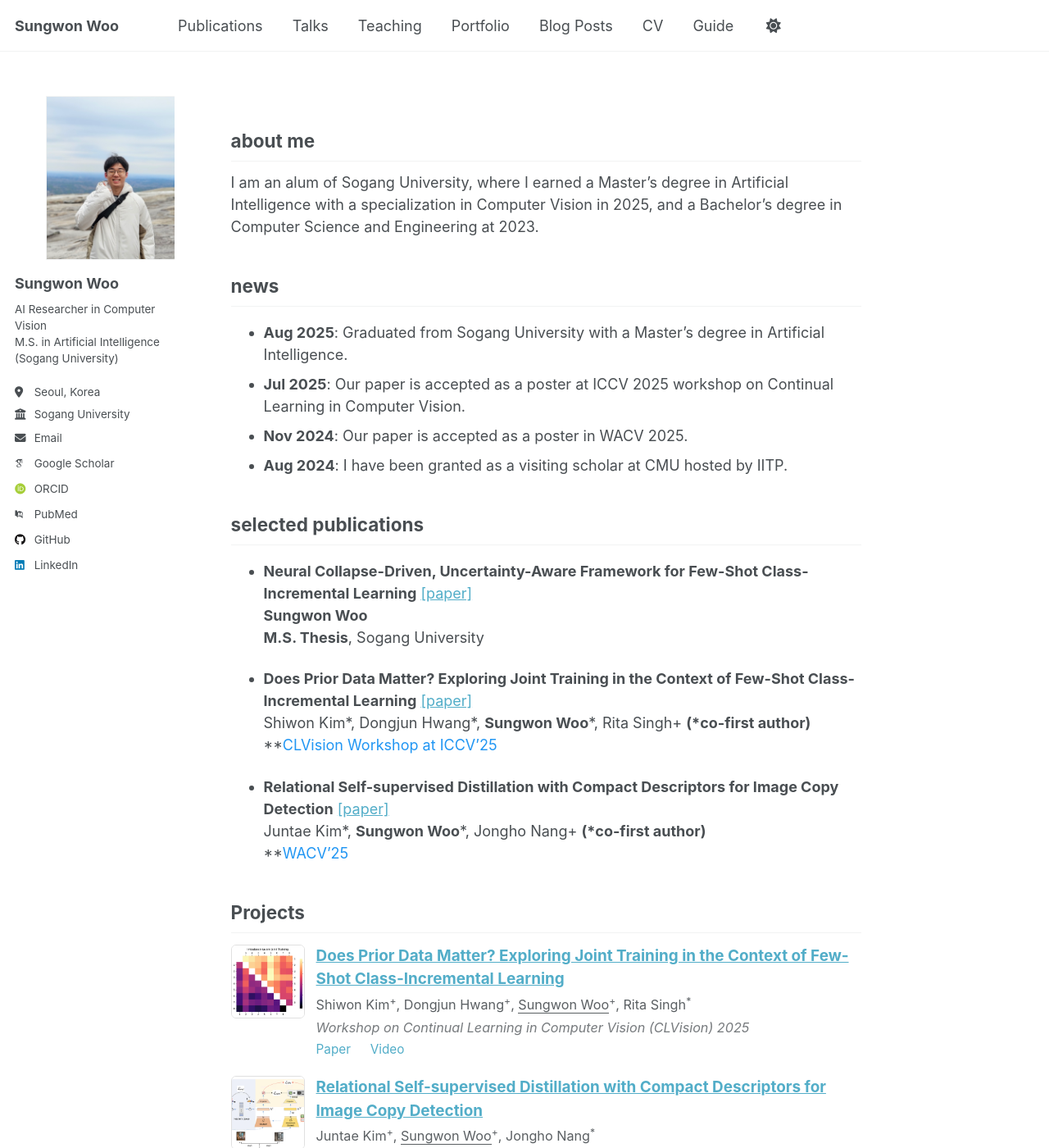
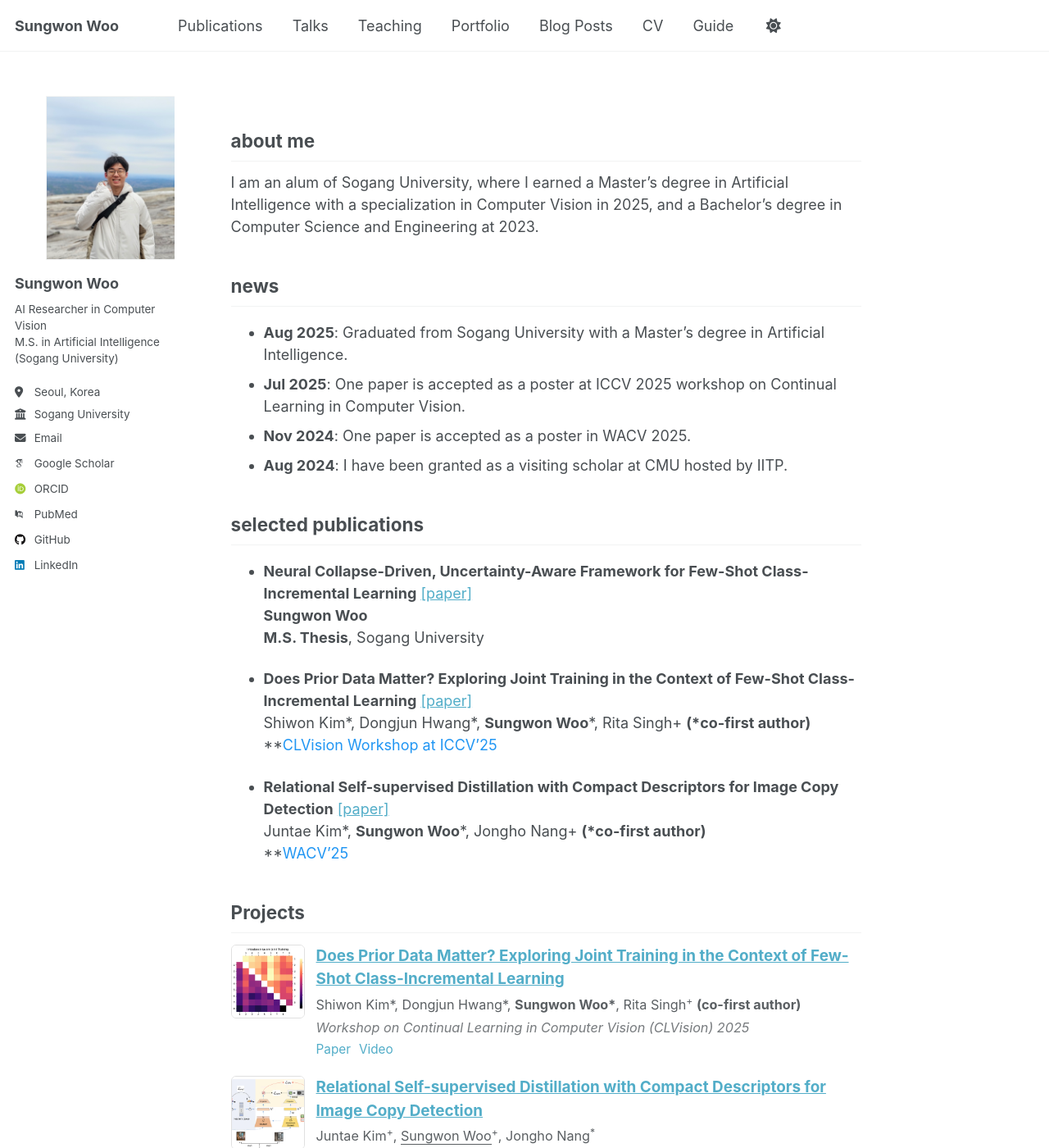
Before and after one commit to sungwon-woo/sungwon-woo.github.io, a Jekyll site: the page built from _pages/about.md, in a window 1280 px wide and 1400 px high. Shown: the whole window at 82% size. Built offline with Jekyll 4.4.1, drawn with Linux system fonts in a browser that asks for light colours; some web fonts are replaced; a script that is not in the unit is left out.

Commit message:
edit main page

```diff
--- a/_pages/about.md
+++ b/_pages/about.md
@@ -21,8 +21,8 @@ I am an alum of Sogang University, where I earned a Master's degree in Artificia
 
 ## news
 - **Aug 2025**: Graduated from Sogang University with a Master's degree in Artificial Intelligence.
-- **Jul 2025**: Our paper is accepted as a poster at ICCV 2025 workshop on Continual Learning in Computer Vision.
-- **Nov 2024**: Our paper is accepted as a poster in WACV 2025.
+- **Jul 2025**: One paper is accepted as a poster at ICCV 2025 workshop on Continual Learning in Computer Vision.
+- **Nov 2024**: One paper is accepted as a poster in WACV 2025.
 - **Aug 2024**: I have been granted as a visiting scholar at CMU hosted by IITP.
 
 ## selected publications
@@ -49,18 +49,13 @@ Juntae Kim\*, **Sungwon Woo***, Jongho Nang+ **(*co-first author)**
       {% endif %}
     </div>
     <div class="pub-meta">
-      <div class="pub-title">
-        <a href="{{ p.url | relative_url }}">{{ p.title }}</a>
-      </div>
+      <div class="pub-title"><a href="{{ p.url | relative_url }}">{{ p.title }}</a></div>
       {% if p.authors %}<div class="pub-authors">{{ p.authors }}</div>{% endif %}
       {% if p.venue %}<div class="pub-venue"><em>{{ p.venue }}</em></div>{% endif %}
-
       {% if p.buttons %}
       <div class="pub-links">
         {%- for b in p.buttons -%}
-          <a href="{{ b.url }}" target="_blank" rel="noopener">
-            {{ b.type | capitalize }}
-          </a>{% if forloop.last == false %} &nbsp;{% endif %}
+          <a href="{{ b.url }}" target="_blank">{{ b.type | capitalize }}</a>
         {%- endfor -%}
       </div>
       {% endif %}
@@ -68,7 +63,6 @@ Juntae Kim\*, **Sungwon Woo***, Jongho Nang+ **(*co-first author)**
   </li>
 {%- endfor -%}
 </ul>
-
 
 ## Education
 
--- a/_publications/2025-clvision-fscil.md
+++ b/_publications/2025-clvision-fscil.md
@@ -7,7 +7,7 @@ header:
     teaser: /images/clvision-fscil.png
 excerpt: ''
 date: 2025-07-02
-authors: Shiwon Kim<sup>+</sup>, Dongjun Hwang<sup>+</sup>, <u>Sungwon Woo</u><sup>+</sup>, Rita Singh<sup>*</sup>
+authors: "Shiwon Kim*, Dongjun Hwang*, <b>Sungwon Woo*</b>, Rita Singh<sup>+</sup> <b>(co-first author)</b>"
 venue: 'Workshop on Continual Learning in Computer Vision (CLVision) 2025'
 buttons:
     - type: paper
```
